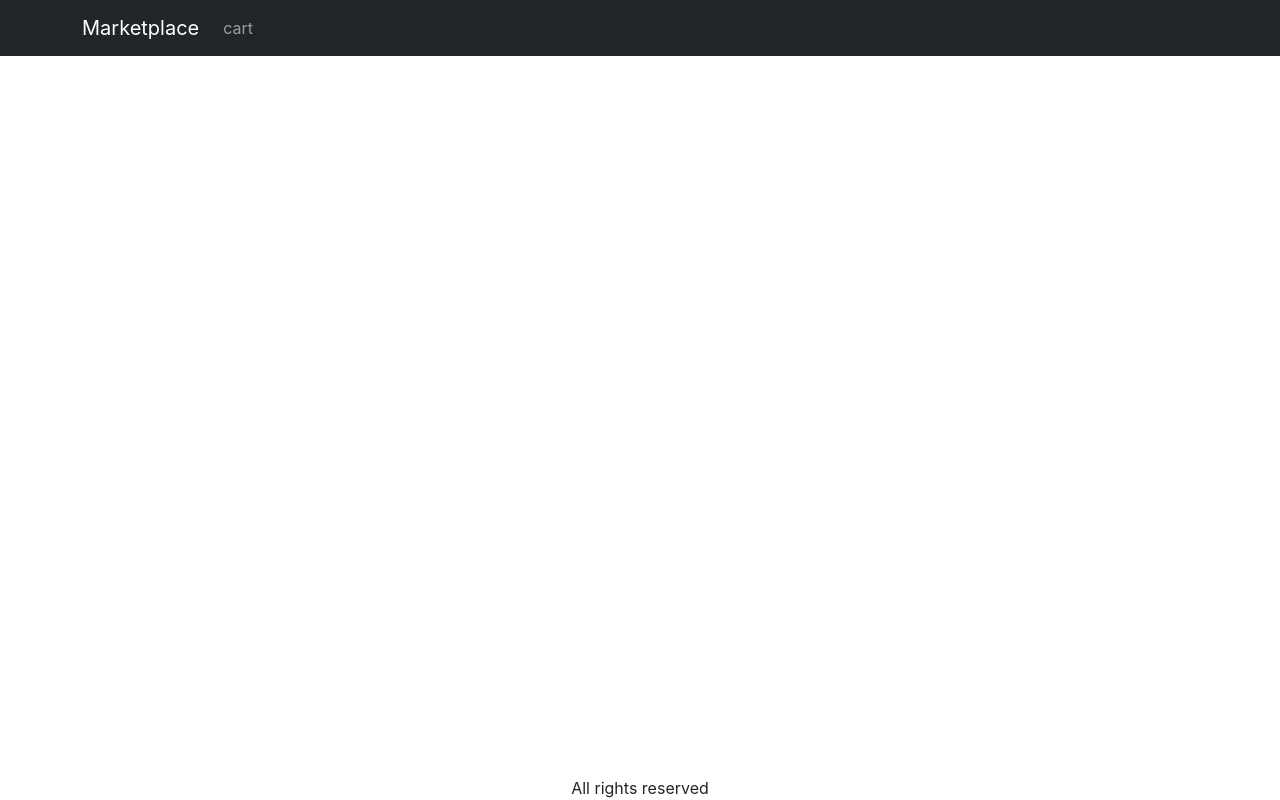
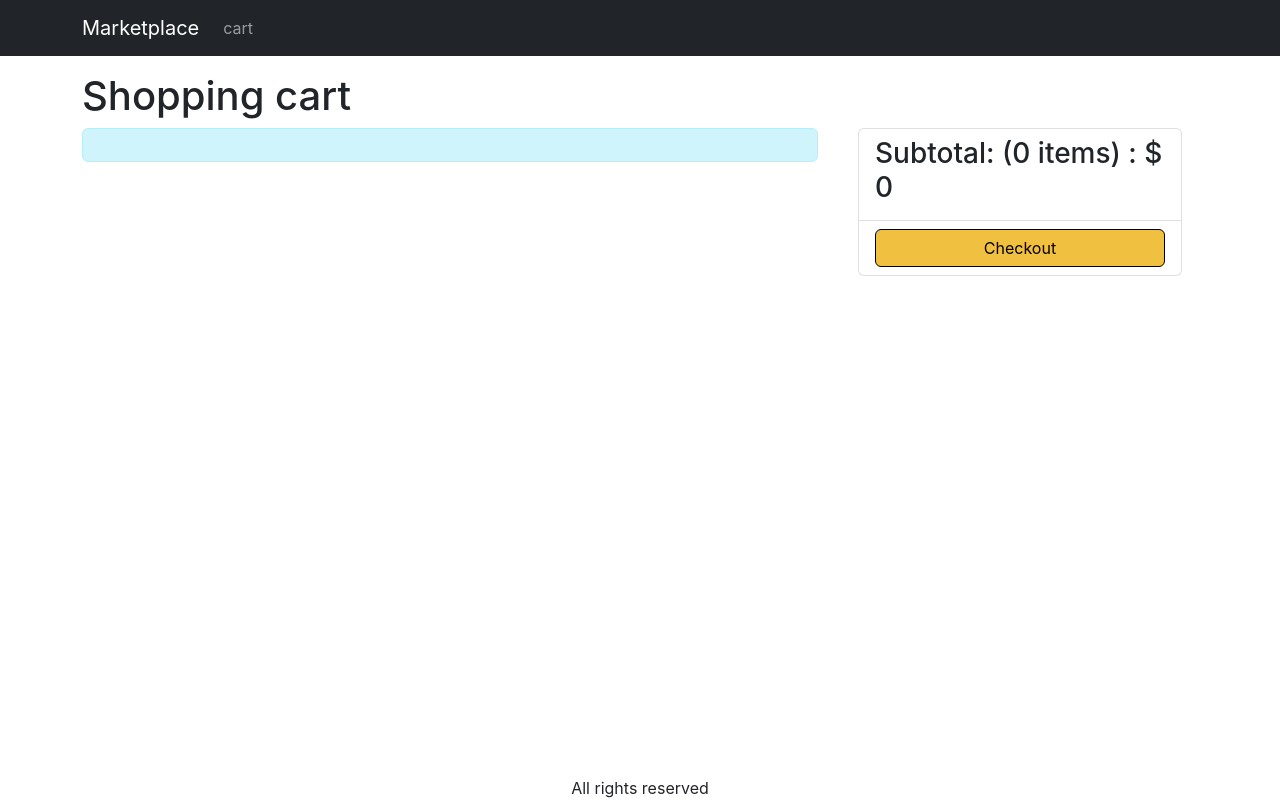
Before and after one commit to Neimantas123/ecom-frontend, a React (Create React App) app: page /cart in a window 1280 px wide. Built offline with nearby package versions, Linux system fonts and the light colour scheme.

Commit message:
Cart page

```diff
--- a/src/App.js
+++ b/src/App.js
@@ -7,6 +7,7 @@
 import { LinkContainer } from 'react-router-bootstrap';
 import { useContext } from 'react';
 import { Store } from './store';
+import CartScreen from './Screens/CartScreen';
 
 function App() {
   const { state } = useContext(Store);
@@ -25,7 +26,7 @@
                   cart
                   {cart.cartItems.length > 0 && (
                     <Badge pill bg="danger">
-                      {cart.cartItems.length}
+                      {cart.cartItems.reduce((a, c) => a + c.quantity, 0)}
                     </Badge>
                   )}
                 </Link>
@@ -37,6 +38,7 @@
           <Container className="mt-3">
             <Routes>
               <Route path="/product/:slug" element={<ProductScreen />} />
+              <Route path="/cart" element={<CartScreen />} />
               <Route path="/" element={<HomeScreen />} />
             </Routes>
           </Container>
--- /dev/null
+++ b/src/Screens/CartScreen.js
@@ -0,0 +1,94 @@
+import React, { useContext } from 'react';
+import { Button, Card, Col, ListGroup, Row } from 'react-bootstrap';
+import { Helmet } from 'react-helmet-async';
+import { Link } from 'react-router-dom';
+import MessageBox from '../components/MessageBox';
+import { Store } from '../store';
+
+const CartScreen = () => {
+  const { state, dispatch: ctxDispatch } = useContext(Store);
+  const {
+    cart: { cartItems },
+  } = state;
+
+  return (
+    <div>
+      <Helmet>
+        <title>Shippoing cart</title>
+      </Helmet>
+      <h1>Shopping cart</h1>
+      <Row>
+        <Col md={8}>
+          {cartItems.length === 0 ? (
+            <MessageBox>
+              Cart is empty. <Link to="/">Go shopping</Link>
+            </MessageBox>
+          ) : (
+            <ListGroup>
+              {cartItems.map((item) => (
+                <ListGroup.Item key={item._id}>
+                  <Row className="align-items-center">
+                    <Col md={4}>
+                      <img
+                        src={item.image}
+                        alt={item.name}
+                        className="img-fluid rounded img-thumbnail"
+                      ></img>{' '}
+                      <Link to={`/product/${item.slug}`}>{item.name}</Link>
+                    </Col>
+                    <Col md={3}>
+                      <Button variant="light" disabled={item.quantity === 1}>
+                        <i className="fas fa-minus-circle"></i>
+                      </Button>{' '}
+                      <span>{item.quantity}</span>
+                      <Button
+                        variant="light"
+                        disabled={item.quantity === item.countInStock}
+                      >
+                        <i className="fas fa-plus-circle"></i>
+                      </Button>
+                    </Col>
+                    <Col md={3}>{item.price}</Col>
+                    <Col md={2}>
+                      <Button variant="light">
+                        <i className="fas fa-trash"></i>
+                      </Button>
+                    </Col>
+                  </Row>
+                </ListGroup.Item>
+              ))}
+            </ListGroup>
+          )}
+        </Col>
+        <Col md={4}>
+          <Card style={{ border: 'none' }}>
+            <Card.Body style={{ paddingTop: '0px' }}>
+              <ListGroup varinat="flush">
+                <ListGroup.Item>
+                  <h3>
+                    Subtotal: ({cartItems.reduce((a, c) => a + c.quantity, 0)}{' '}
+                    items) : ${' '}
+                    {cartItems.reduce((a, c) => a + c.price * c.quantity, 0)}
+                  </h3>
+                </ListGroup.Item>
+                <ListGroup.Item>
+                  <div className="d-grid">
+                    <Button
+                      type="button"
+                      variant="primary"
+                      disabled={cartItems.lenght === 0}
+                    >
+                      Checkout
+                    </Button>
+                  </div>
+                </ListGroup.Item>
+              </ListGroup>
+            </Card.Body>
+          </Card>
+        </Col>
+      </Row>
+    </div>
+  );
+};
+
+export default CartScreen;
--- a/src/Screens/ProductScreen.js
+++ b/src/Screens/ProductScreen.js
@@ -1,5 +1,5 @@
 import React, { useReducer, useEffect, useContext } from 'react';
-import { useParams } from 'react-router-dom';
+import { useNavigate, useParams } from 'react-router-dom';
 import axios from 'axios';
 import { Col, ListGroup, Row, Card, Badge, Button } from 'react-bootstrap';
 import Rating from '../components/Rating';
@@ -24,6 +24,7 @@
 };
 
 const ProductScreen = () => {
+  const navigate = useNavigate();
   const params = useParams();
   const { slug } = params;
   const [{ loading, error, product }, dispatch] = useReducer(reducer, {
@@ -48,11 +49,25 @@
 
   const { state, dispatch: ctxDispatch } = useContext(Store);
 
-  const addToCartHandler = () => {
-    ctxDispatch({
-      type: 'CART_ADD_ITEM',
-      payload: { ...Product, quantity: 1 },
-    });
+  const { cart } = state;
+
+  const addToCartHandler = async () => {
+    try {
+      const existItem = cart.cartItems.find((x) => x._id === product._id);
+      const quantity = existItem ? existItem.quantity + 1 : 1;
+      const { data } = await axios.get(`/api/product/${product._id}`);
+      if (data.countInStock < quantity) {
+        window.alert('Sorry. Product is out of stock');
+        return;
+      }
+      ctxDispatch({
+        type: 'CART_ADD_ITEM',
+        payload: { ...product, quantity },
+      });
+      navigate('/cart');
+    } catch (error) {
+      console.log(error);
+    }
   };
 
   return loading ? (
--- a/src/index.css
+++ b/src/index.css
@@ -48,3 +48,7 @@
 .img-large {
   max-width: 100%;
 }
+
+.img-thumbnail {
+  height: 80px;
+}
--- a/src/store.js
+++ b/src/store.js
@@ -12,13 +12,17 @@
   switch (action.type) {
     case 'CART_ADD_ITEM':
       //ADD TO CART
-      return {
-        ...state,
-        cart: {
-          ...state.cart,
-          cartItems: [...state.cart.cartItems, action.payload],
-        },
-      };
+      const newItem = action.payload;
+      const existItem = state.cart.cartItems.find(
+        (item) => item._id === newItem._id
+      );
+      const cartItems = existItem
+        ? state.cart.cartItems.map((item) =>
+            item._id === existItem._id ? newItem : item
+          )
+        : [...state.cart.cartItems, newItem];
+      return { ...state, cart: { ...state.cart, cartItems } };
+
     default:
       return state;
   }
```
